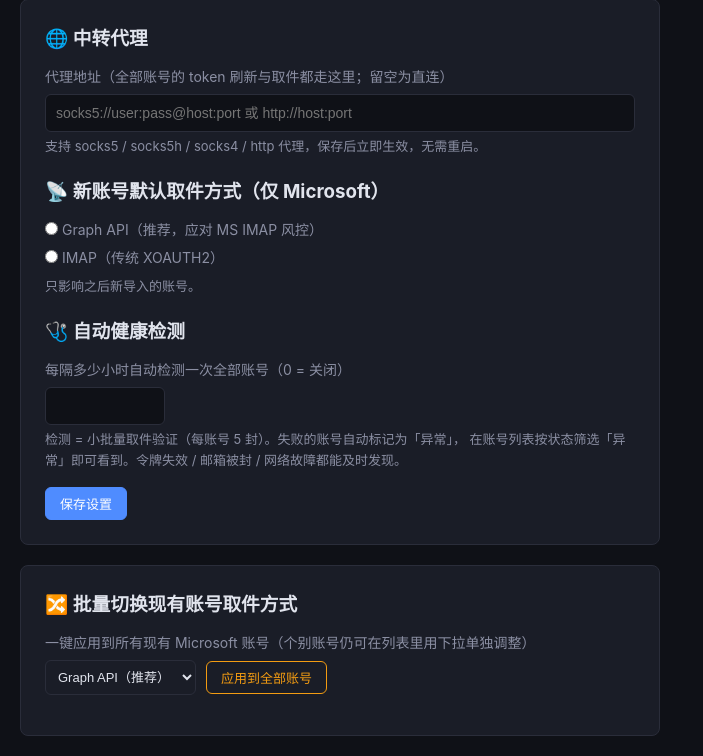
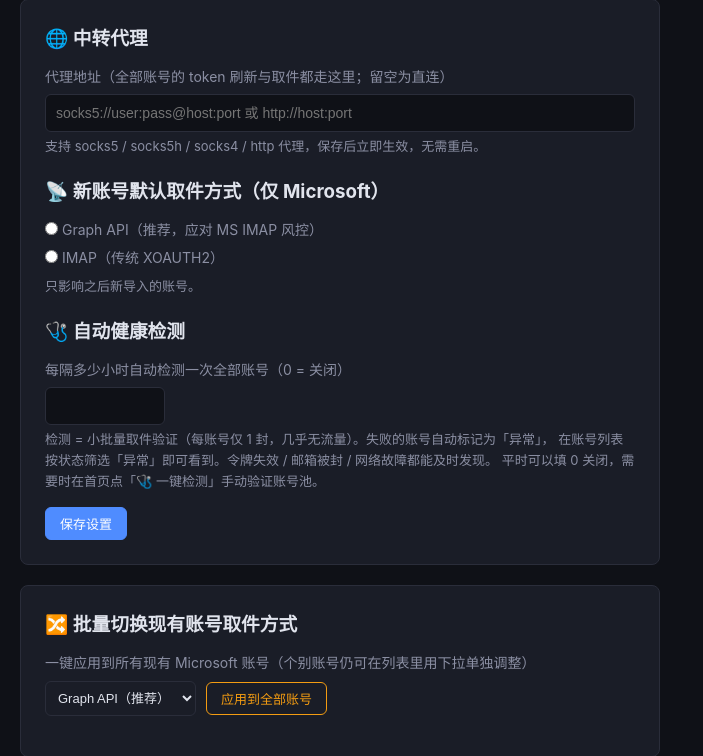
Before and after one commit to czppw/outlook-mail-manager, a FastAPI app: template templates/settings.html in a window 1280 px wide. Shown: the part 130-886 px from the top of the page, without its empty margins (0-703 px from the left). Run offline with FastAPI, Linux system fonts and the light colour scheme; the template is opened without the code that fills it, so the values that code supplies are empty.

Commit message:
feat: 一键检测按钮，健康检测量降为每账号1封
- 首页新增「一键检测」：每账号仅取1封验证可用性，随时手动验证账号池
- 自动健康检测同步降为1封/账号
- 平时可将自动检测设为0关闭，需要时一键手动检测
- smoke_test 增至68项

```diff
--- a/app.py
+++ b/app.py
@@ -96,7 +96,7 @@ async def _auto_check_loop():
             hours = await _auto_check_hours()
             if hours > 0:
                 logger.info("Auto health check started")
-                results = await _fetch_all_accounts(limit=5)
+                results = await _fetch_all_accounts(limit=1)
                 logger.info(f"Auto health check done: {results}")
                 await asyncio.sleep(hours * 3600)
             else:
@@ -483,6 +483,17 @@ async def fetch_all(request: Request):
     return JSONResponse(await _fetch_all_accounts(limit=30))
 
 
+@app.post("/check-all")
+async def check_all(request: Request):
+    """一键健康检测：每账号仅取 1 封验证可用性（轻量，几乎无流量）。
+    失败账号自动标记异常，可用 /?status=error 筛选查看。"""
+    _require_auth(request)
+    accounts = await db.get_all_active_accounts()
+    if not accounts:
+        return JSONResponse({"error": "No active accounts"}, status_code=400)
+    return JSONResponse(await _fetch_all_accounts(limit=1))
+
+
 @app.post("/account/{account_id}/toggle")
 async def toggle_account(request: Request, account_id: int, action: str = Form(...)):
     _require_auth(request)
--- a/templates/base.html
+++ b/templates/base.html
@@ -48,6 +48,16 @@
             } catch(e) { alert('批量取件出错：' + e); }
             location.reload();
         }
+        async function checkAll(btn) {
+            btn.disabled = true; btn.textContent = '检测中...';
+            try {
+                const r = await fetch('/check-all', {method:'POST'});
+                const d = await r.json();
+                alert(`健康检测完成\n✅ 可用: ${d.success} 个, ❌ 异常: ${d.failed} 个` +
+                      (d.failed > 0 ? '\n点击统计栏「异常」数字查看失败原因' : ''));
+            } catch(e) { alert('检测出错：' + e); }
+            location.reload();
+        }
         async function setFetchMode(id, mode, sel) {
             try {
                 const fd = new FormData();
--- a/templates/index.html
+++ b/templates/index.html
@@ -13,6 +13,7 @@
     <div class="stat active">✅ 活跃: <strong>{{ stats.ok }}</strong></div>
     <a href="/?status=error" class="stat error" title="点击筛选异常账号">❌ 异常: <strong>{{ stats.error }}</strong></a>
     <div class="stat">📬 邮件总数: <strong>{{ stats.total_emails }}</strong></div>
+    <button id="check-all-btn" class="btn" onclick="checkAll(this)" title="每账号仅取1封验证可用性，几乎无流量">🩺 一键检测</button>
     <button id="fetch-all-btn" class="btn btn-primary" onclick="fetchAll(this)">🔄 全部取件</button>
 </div>
 
--- a/templates/settings.html
+++ b/templates/settings.html
@@ -40,8 +40,9 @@
             <label>每隔多少小时自动检测一次全部账号（0 = 关闭）</label>
             <input type="text" name="auto_check_hours" value="{{ auto_check_hours }}" style="width: 120px;">
             <p class="hint" style="margin-top: 4px;">
-                检测 = 小批量取件验证（每账号 5 封）。失败的账号自动标记为「异常」，
+                检测 = 小批量取件验证（每账号仅 1 封，几乎无流量）。失败的账号自动标记为「异常」，
                 在账号列表按状态筛选「异常」即可看到。令牌失效 / 邮箱被封 / 网络故障都能及时发现。
+                平时可以填 0 关闭，需要时在首页点「🩺 一键检测」手动验证账号池。
             </p>
         </div>
 
```
Also changed, not shown: smoke_test.py (+11 -0 lines).
